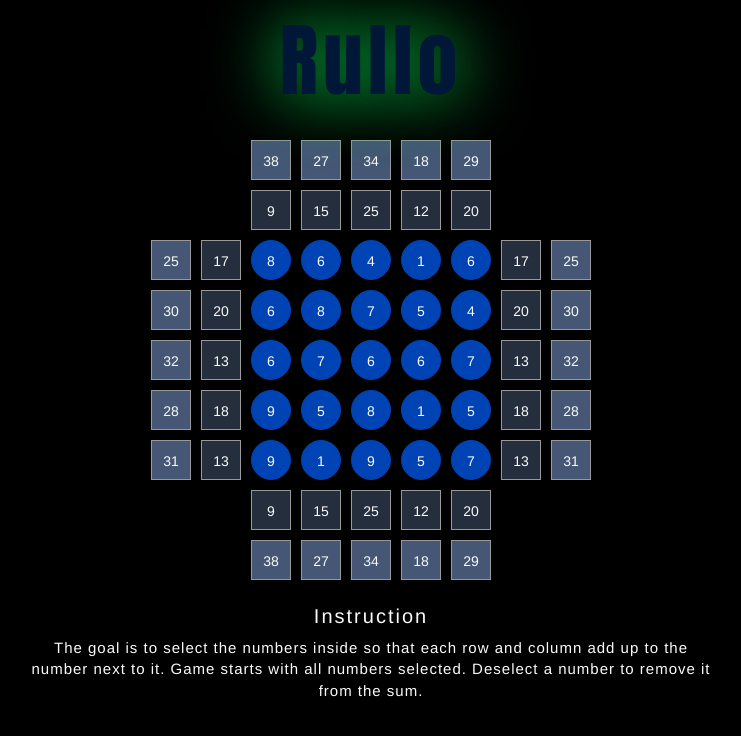
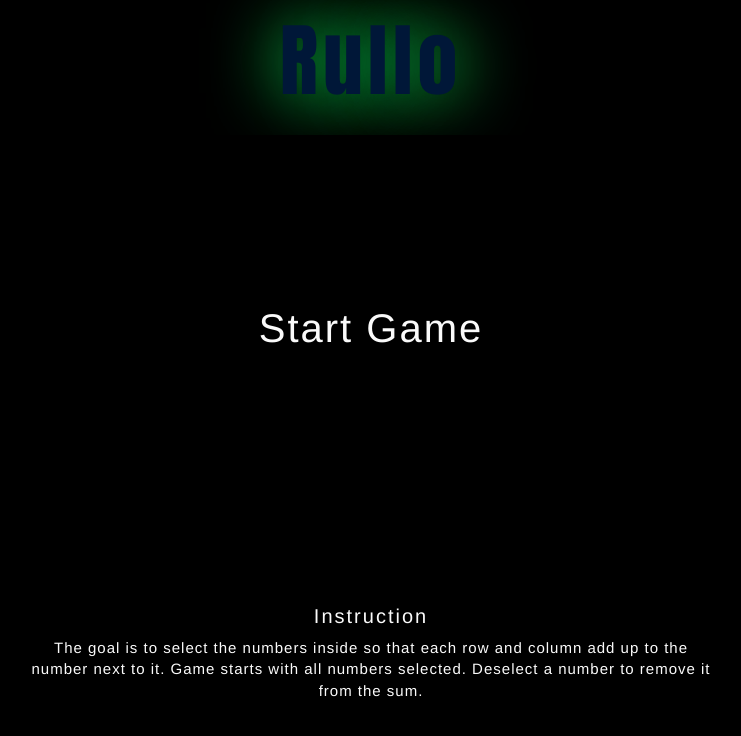
Before and after one commit to BikeshR/project-game, a plain HTML site: page index.html in a window 1280 px wide. Shown: the whole page, without its empty margins (269-1010 px from the left). Drawn offline with nearby package versions, Linux system fonts and the light colour scheme.

Commit message:
Added start and new game buttons

```diff
--- a/css/index.css
+++ b/css/index.css
@@ -76,6 +76,7 @@ td {
   background-color: #0043b5;
   text-align: center;
   line-height: 40px;
+  cursor: pointer;
 }
 
 .inside-deselect {
@@ -86,6 +87,27 @@ td {
 
 .inside:hover, .inside-deselect:hover {
   opacity: 0.5;
+}
+
+/* Start Game Button */
+#startGame {
+  display: block;
+  background-color: black;
+  position: fixed;
+  z-index: 1;
+  top: 135px;
+  width: 100%;
+  height: 450px;
+  padding-top: 165px;
+}
+
+#startButton, #newGame {
+  font-size: 40px;
+  color: #fafafa;
+  background-color: black;
+  text-align: center;
+  letter-spacing: 2px;
+  cursor: pointer;
 }
 
 /* Win Dialog */
--- a/index.html
+++ b/index.html
@@ -256,15 +256,24 @@
       </table>
     </main>
 
-    <div id="winDialog"> <!-- Win Dialog -->
-        <h1 id="youWin">You Win!</h1>
+    <!-- Start Game -->
+    <div id="startGame">
+      <p id="startButton">Start Game</p>
     </div>
 
+    <!-- Win Dialog -->
+    <div id="winDialog">
+        <h1>You Win!</h1>
+        <p id="newGame">New Game</p>
+    </div>
+
+    <!-- Instruction -->
     <div class="container">
       <h2>Instruction</h2>
       <p>The goal is to select the numbers inside so that each row and column add up to the number next to it. Game starts with all numbers selected. Deselect a number to remove it from the sum.</p>
     </div>
 
+    <!-- Sound effect -->
     <audio id="selectAudio" src="audio/select.mp3"></audio>
 
 
--- a/js/index.js
+++ b/js/index.js
@@ -164,10 +164,21 @@ function winCondition(){
     $(function() {
       $("#winDialog").show();
     });
+    $("#newGame").click(function(){
+      location.reload();
+    });
   }
 }
 
+// Start button click
+function startGame(){
+  $("#startButton").click(function(){
+    $("#startGame").hide();
+  });
+}
+
 function order(){
+  startGame();
   getOutsideSum();
   insideClick();
 }
```
Also changed, not shown: 1 other file.
